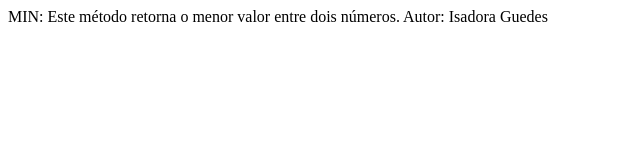
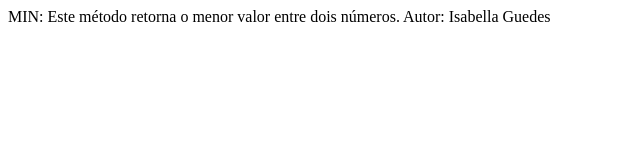
Before and after one commit to isabellaguedesdearaujo/isabellaguedesaraujo, a plain HTML site: page html_css_jv/Math_Min09.html in a window 1280 px wide. Shown: the full height of the page, 0-640 px from the left. Drawn offline with Linux system fonts and the light colour scheme.

Commit message:
Update Math_Min09.html

```diff
--- a/html_css_jv/Math_Min09.html
+++ b/html_css_jv/Math_Min09.html
@@ -4,7 +4,7 @@ MIN: Este método retorna o menor valor entre dois números.
 <head>
 <title>Este método retorna o menor valor entre dois números.</title>
 </head>
-Autor: Isadora Guedes
+Autor: Isabella Guedes
 <body>
   <script>
     var valor1 = Math.min ( 3,9);
```
